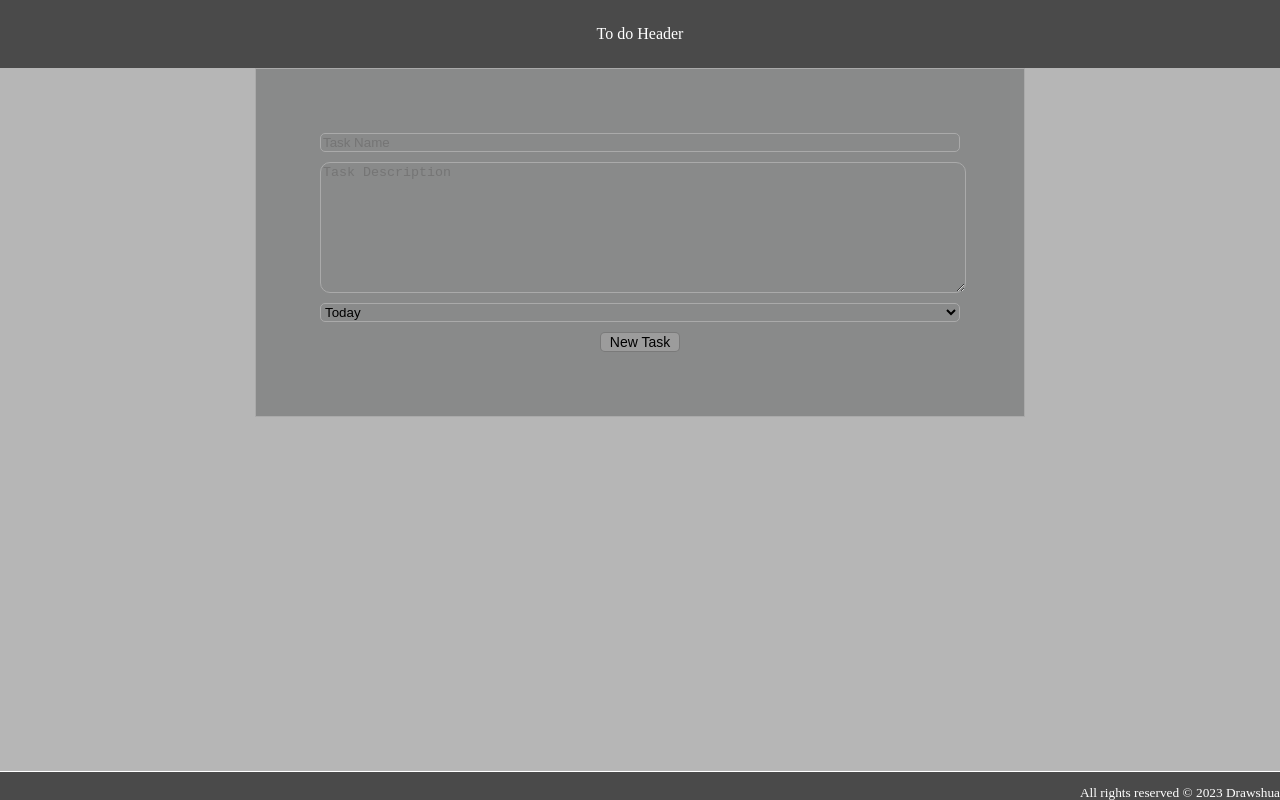
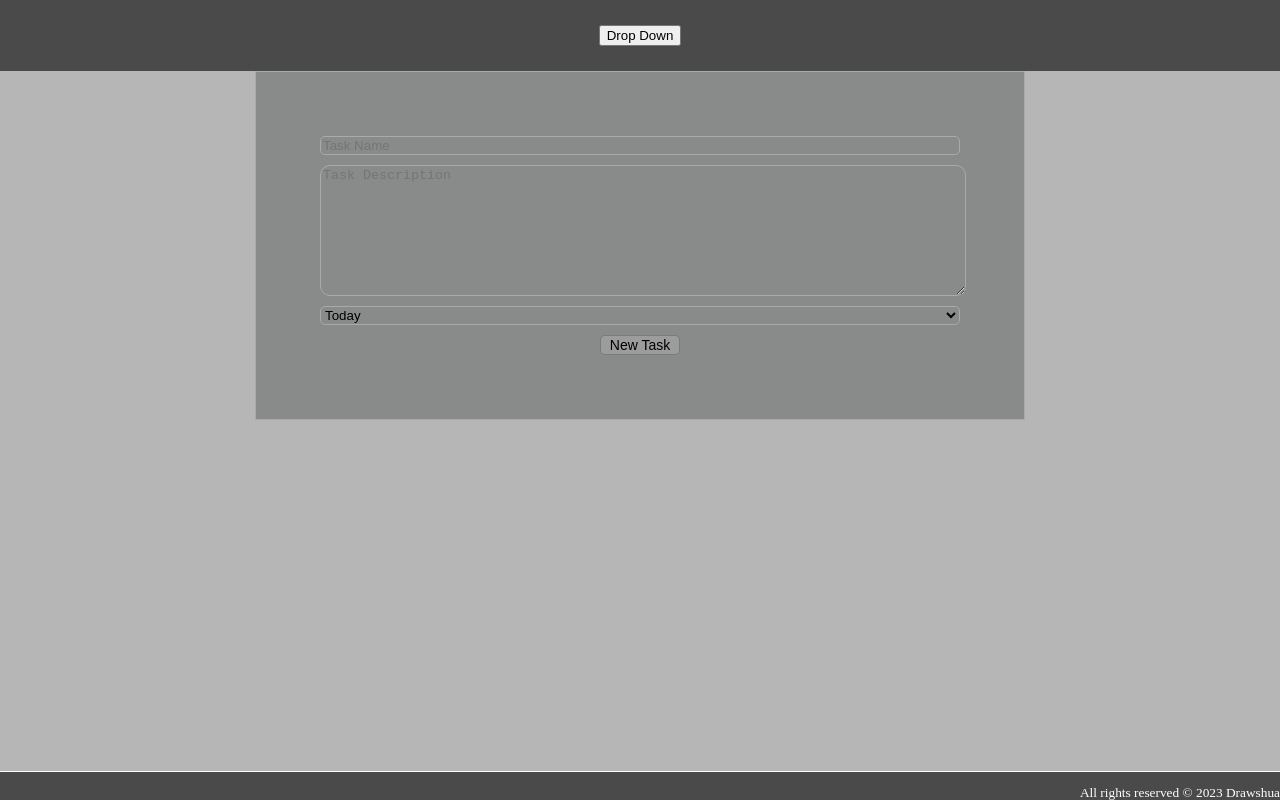
Before and after one commit to Catch2two/todoproject, a website built with webpack: page dist/index.html in a window 1280 px wide. Built offline with Linux system fonts and the light colour scheme.

Commit message:
Drop Down Menu

```diff
--- a/src/modules/banner.js
+++ b/src/modules/banner.js
@@ -1,9 +1,36 @@
 function banner() {
     const header = document.querySelector('#header')
-    const title = document.createElement('div');
-    title.textContent = 'To do Header';
-    header.appendChild(title);
-    console.log('Banner Loaded')
+// Button
+
+    const dropDownButton = document.getElementById('dropDownButton');
+    const dropDownMenu = document.getElementById('dropDownMenu');
+    dropDownButton.addEventListener("click", () => {
+        dropDownMenu.style.display = "block";
+      });
+// Add options to the dropdown menu.
+  for (let i = 0; i < 5; i++) {
+    const option = document.createElement('option');
+    option.value = 'color' + i;
+    option.text = 'Option ' + (i + 1);
+    dropDownMenu.appendChild(option);
+
+// Randomize the background color of the option.
+    var randomColor = Math.floor(Math.random() * 256);
+    option.style.backgroundColor = "#" + randomColor.toString(16);
+  }
+
+// Close the dropdown menu when the user clicks on it or on an option in the dropdown menu.
+    dropDownMenu.addEventListener("click", (e) => {
+    if (e.target === dropDownMenu || e.target.tagName === "OPTION") {
+        dropDownMenu.style.display = "none";
+    }
+        });
+// Close the dropdown menu when the user clicks outside of it.
+    window.addEventListener("click", (f) => {
+        if (dropDownMenu.style.display === "block" && f.target !== dropDownMenu) {
+        dropDownMenu.style.display = "none";
+        }
+    });
 }
 
 banner();
```
Also changed, not shown: dist/index.html, dist/main.js, dist/style.css.
